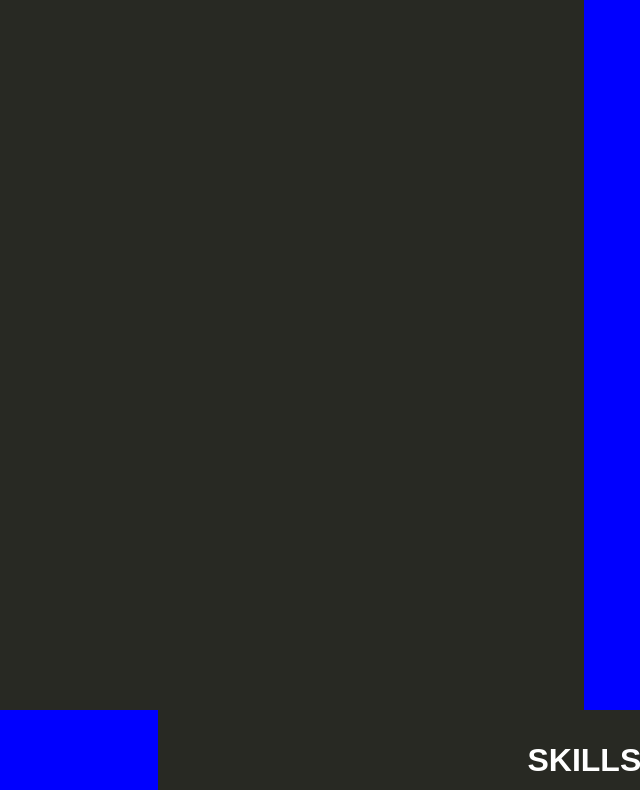
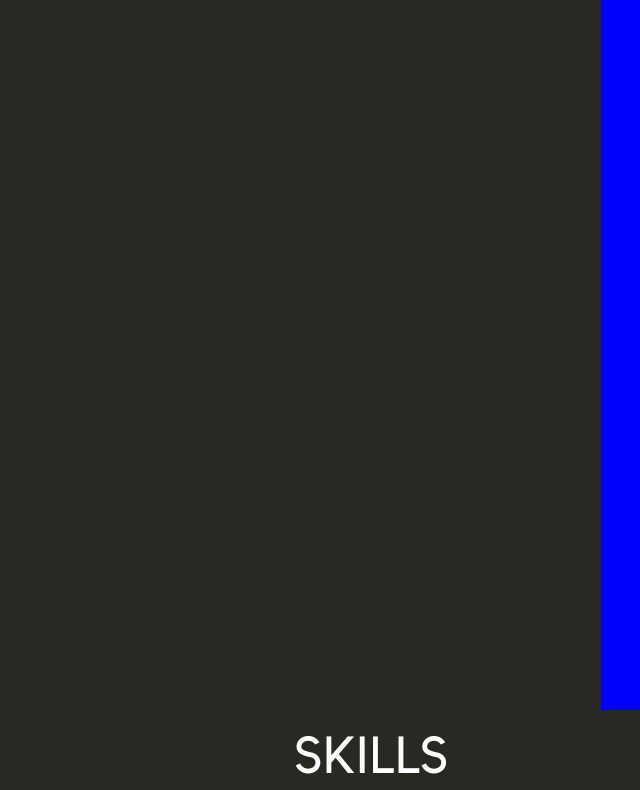
Before and after one commit to iolivierp/portfolio, a plain HTML site: page index.html in a window 1280 px wide. Shown: the part 90-880 px from the top of the page, without its empty margins (269-909 px from the left). Drawn offline with Linux system fonts and the light colour scheme.

Commit message:
added fonts and images folder, changed the font

```diff
--- a/index.html
+++ b/index.html
@@ -14,8 +14,7 @@
 			</div>
 			<div class="side-img"></div>
 		</div>
-		<div class="sections">
-			<div class="side-img"></div>
+		<div id="skills" class="sections">
 			<div class="content">
 				<h1>SKILLS</h1>
 			</div>
--- a/main.js
+++ b/main.js
@@ -3,6 +3,8 @@ document.addEventListener("DOMContentLoaded", function() {
 
 	let body = document.querySelector("body")
 	let wrap = document.querySelector("#wrapper")
+
+
 
 })
 
--- a/style.css
+++ b/style.css
@@ -1,7 +1,19 @@
+@font-face {
+	font-family: "LouisGeorgeCafe";
+	src: url("fonts/Louis George Cafe.ttf");
+}
+@font-face {
+	font-family: "LouisGeorgeCafe";
+	src: url("fonts/Louis George Cafe Bold.ttf");
+	font-weight: bold;
+}
+
+
 * {
 	margin: 0;
 	padding: 0;
-	font-family: sans-serif;
+	font-family: LouisGeorgeCafe;
+	list-style: none;
 }
 
 #wrapper {
@@ -18,19 +30,19 @@
 
 .side-img {
 	background-color: blue;
-	flex: 1;
+	width: 32vw;
 }
 
 .content {
 	display: flex;
 	flex-direction: column;
-	flex: 2;
+	flex: auto;
 }
 
 h1 {
 	align-self: center;
-	margin-top: 4vh;
-	font-size: 4vh;
+	margin-top: 2vh;
+	font-size: 4vw;
 }
 
 #contact {
```
Also changed, not shown: fonts/License.txt (added), fonts/Louis George Cafe Bold.ttf (added), fonts/Louis George Cafe.ttf (added), images/calvin&hobbes.png (added).
